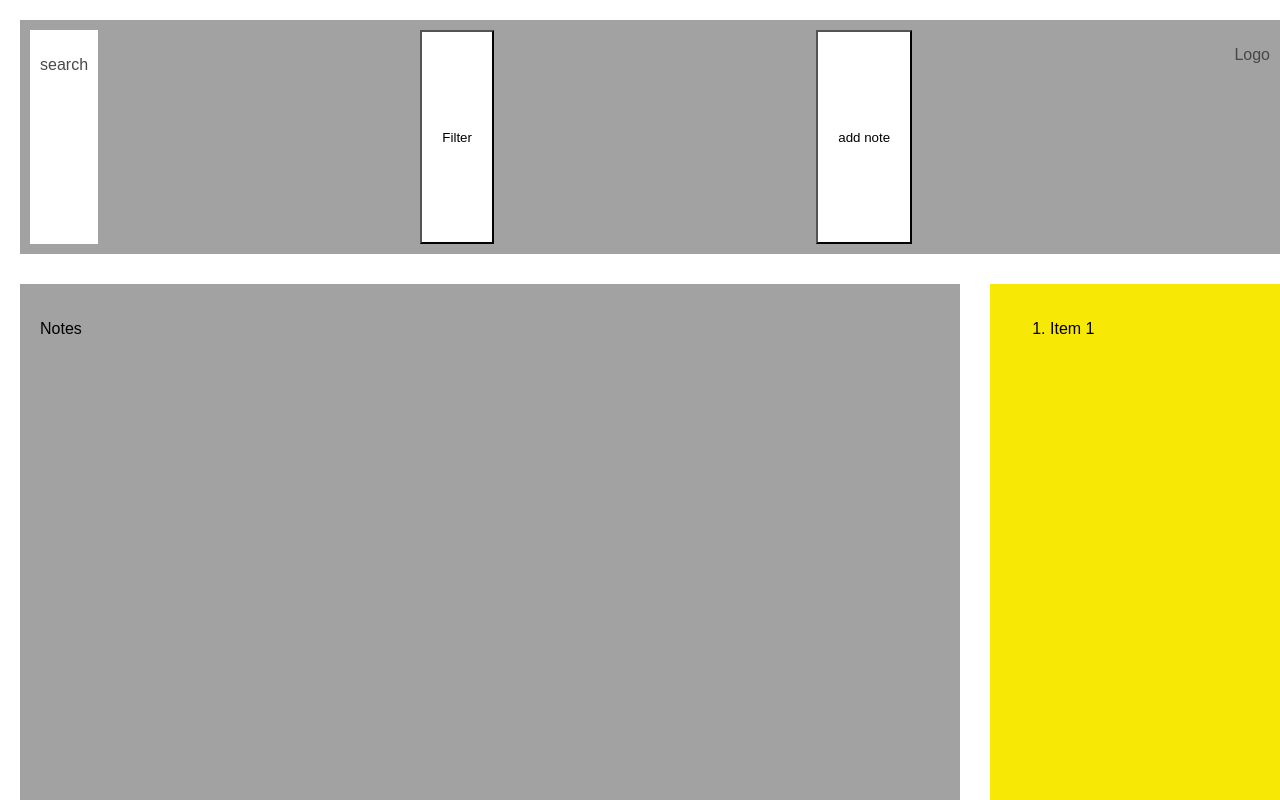
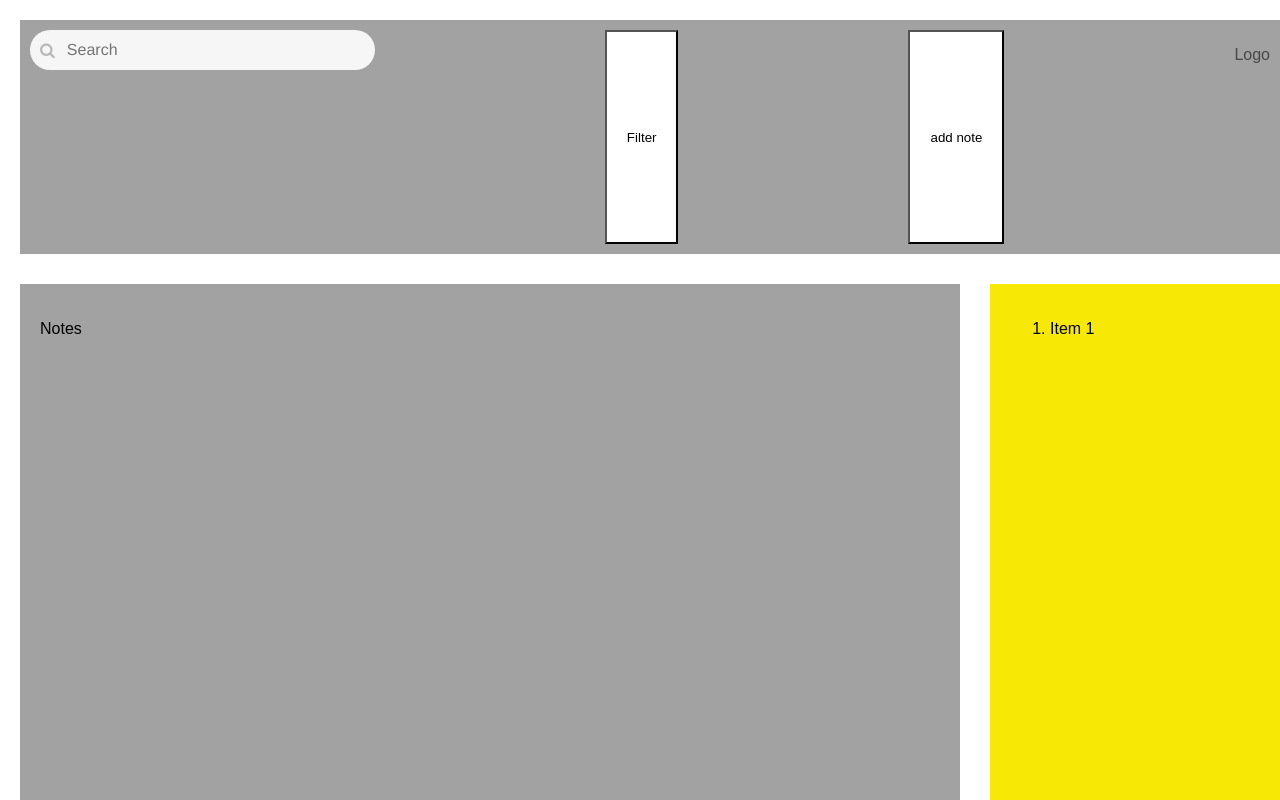
Before and after one commit to Devmini-N/first_html_project, a plain HTML site: page test-site/dashboard.html in a window 1280 px wide. Shown: the top 800 px of the page. Drawn offline with Linux system fonts and the light colour scheme.

Commit message:
made alterations to css and html files to implement search bar. updated readme timeline

```diff
--- a/styles/dashboard.css
+++ b/styles/dashboard.css
@@ -16,10 +16,38 @@ body {
   height: 214px;
 }
 .search{
+  --padding: 10px;
+
+  width: max-content;
+  display: flex;
+  align-items: center;
   background-color: white;
-  padding: 10px 10px;
+  padding: var(--padding);
+  border-radius: 28px;
+  background: #f6f6f6;
 
 }
+
+.search-input{
+  font-size: 16px;
+  font-family: 'Franklin Gothic Medium', 'Arial Narrow', Arial, sans-serif;
+  color: black;
+  margin-left: var(--padding);
+  outline: none;
+  border: none;
+  background: transparent;
+  width: 300px;
+}
+
+.search-input ::placeholder,
+.search-icon {
+  color: rgba(0, 0, 0, 0.25);
+}
+
+.search:focus-within{
+  background: #f1f1f1;
+}
+
 .btn {
   padding: 10px 20px;
   background-color: white;
--- a/test-site/dashboard.html
+++ b/test-site/dashboard.html
@@ -5,12 +5,16 @@
     <meta name="viewport" content="width=device-width, initial-scale=1.0">
     <title>Dashboard</title>
     <link rel="stylesheet" href="../styles/dashboard.css">
+    <link rel="stylesheet" href="https://cdnjs.cloudflare.com/ajax/libs/font-awesome/4.7.0/css/font-awesome.min.css">
 </head>
 <body>
     <header class = "top">
-        <nav class="search">
-            <p>search</p>
-        </nav>
+        <form>
+            <nav class="search">
+                <i class="search-icon fa fa-search"></i>
+                <input class ="search-input" type="search" placeholder="Search">
+            </nav>
+        </form>
         <button class = "btn filter">
             <p>Filter</p>
         </button>
```
Also changed, not shown: 1 other file.
